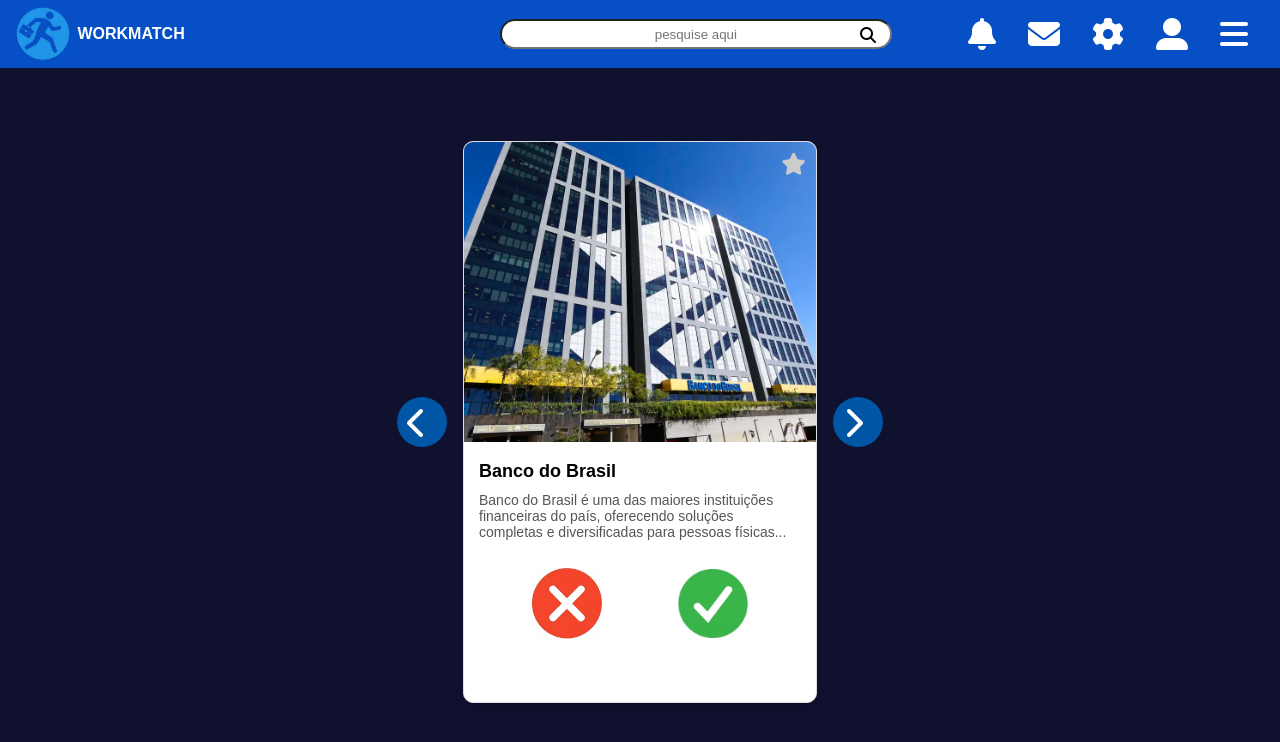
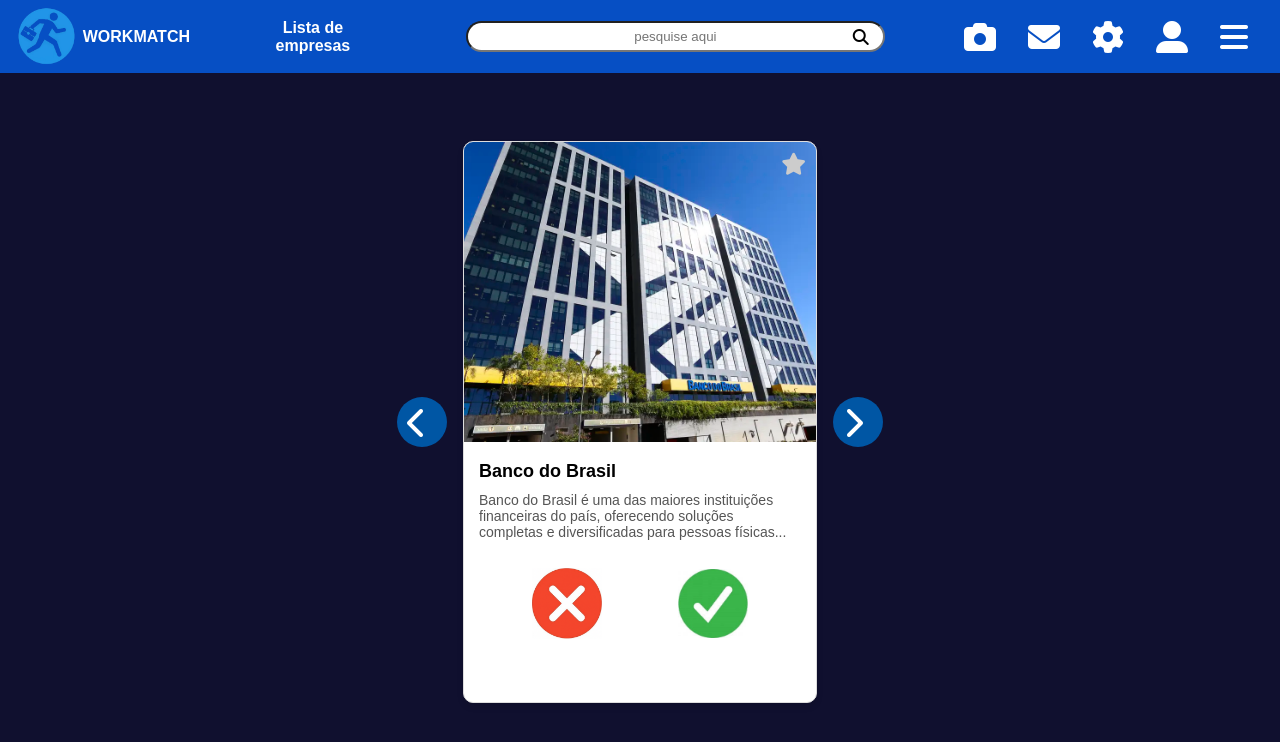
Before and after one commit to Guizer0h/WorkMatch2, a plain HTML site: page carrocel.html in a window 1280 px wide. Drawn offline with Linux system fonts and the light colour scheme.

Commit message:
Update carrocel.html

```diff
--- a/carrocel.html
+++ b/carrocel.html
@@ -19,6 +19,10 @@
             <p><strong> WORKMATCH</strong></p>
         </div>
 
+          <nav class="menu-links">
+            <a href="empresas.html" class="nav-link">Lista de empresas</a>
+        </nav>
+
         <div class="pesquisas">
             <input placeholder="pesquise aqui" class="input-pesquisa">
             <i class="fa-solid fa-magnifying-glass" id="icone-busca"></i>
@@ -26,7 +30,9 @@
         </div>
         <div class="acoes">
 
-            <i class="fa-solid fa-bell" id="fontes"></i>
+            <a href="reuniao.html" class="icon-link">
+                <i class="fa-solid fa-camera" id="fontes"></i>
+            </a>
             <i class="fa-solid  fa-envelope" id="fontes"></i>
             <i class="fa-solid fa-gear" id="fontes"></i>
             <i class="fa-solid  fa-user-large" id="fontes"></i>
```
